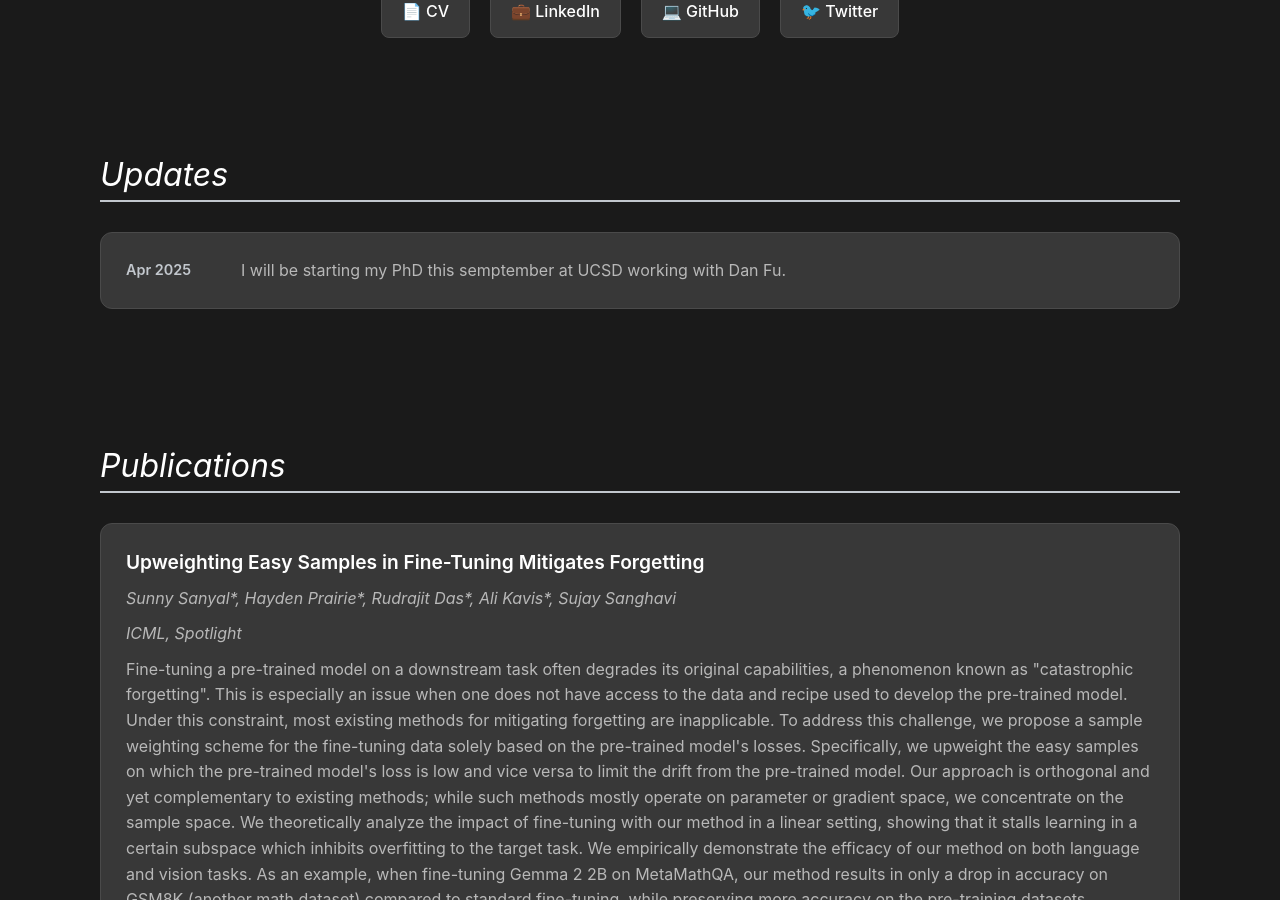
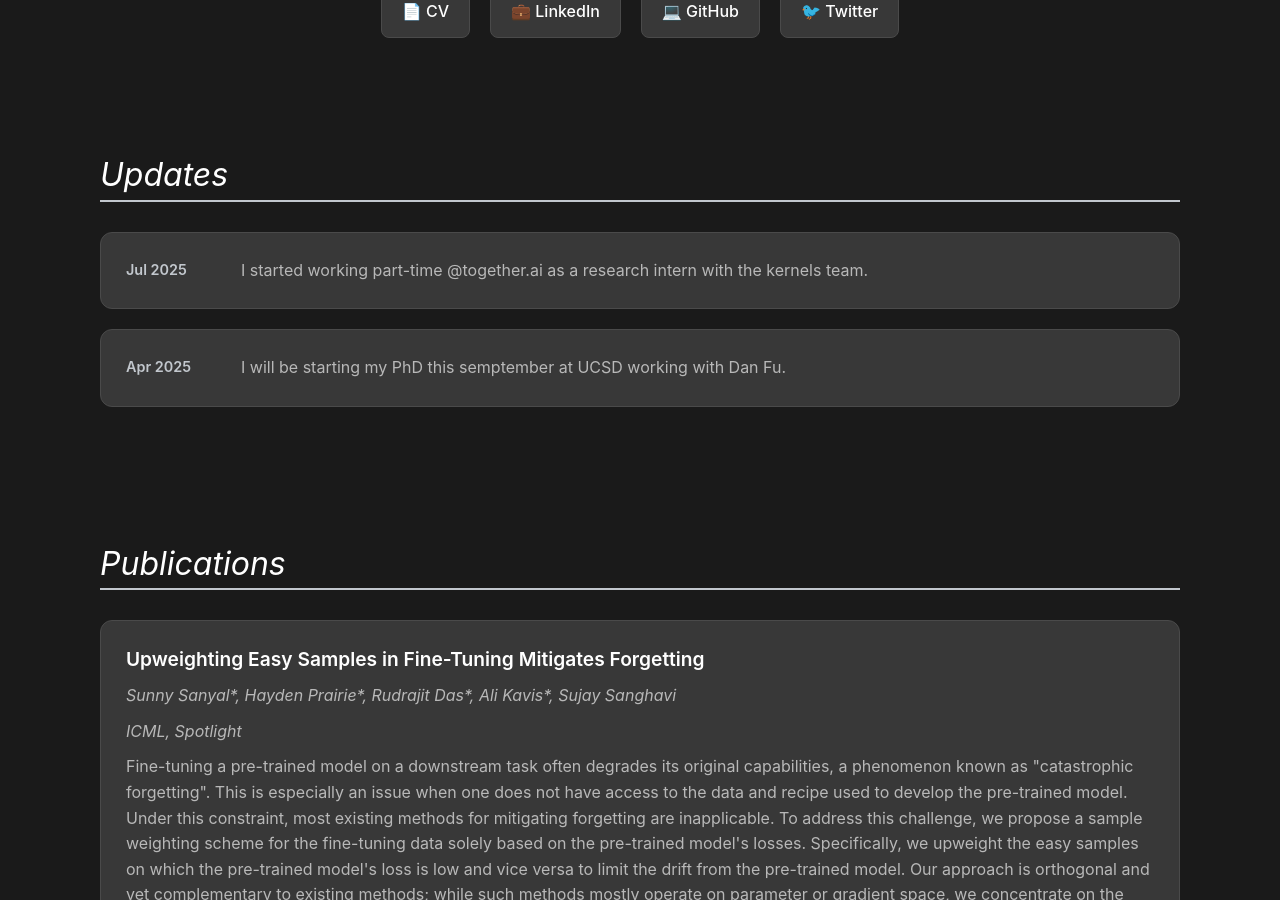
Before and after one commit to Hprairie/hprairie.github.io, a Jekyll site: the page built from index.html, in a window 1280 px wide and 900 px high, scrolled down 649 px. Built offline with Jekyll 4.4.1, drawn with Linux system fonts in a browser that asks for light colours; some web fonts are replaced.

Commit message:
fixed updates

```diff
--- a/_data/updates.yml
+++ b/_data/updates.yml
@@ -1,2 +1,5 @@
+- date: "2025-07-15"
+  content: "I started working part-time @together.ai as a research intern with the kernels team."
+
 - date: "2025-04-12"
   content: "I will be starting my PhD this semptember at UCSD working with Dan Fu."
```
